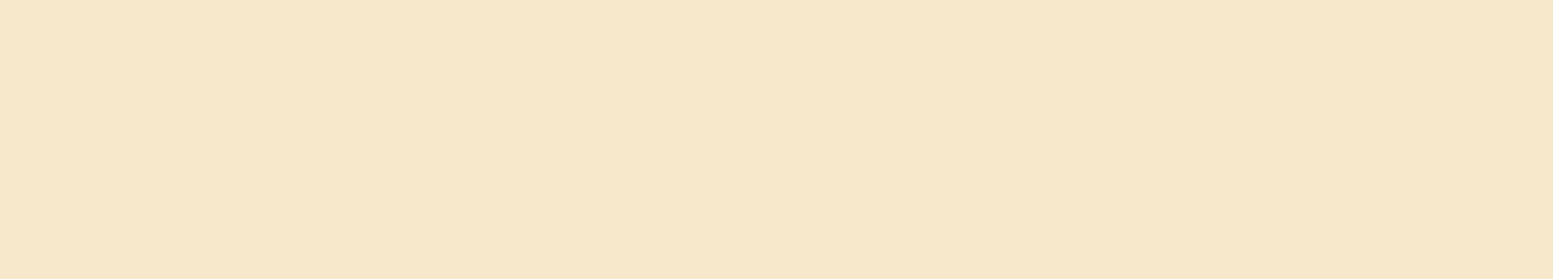
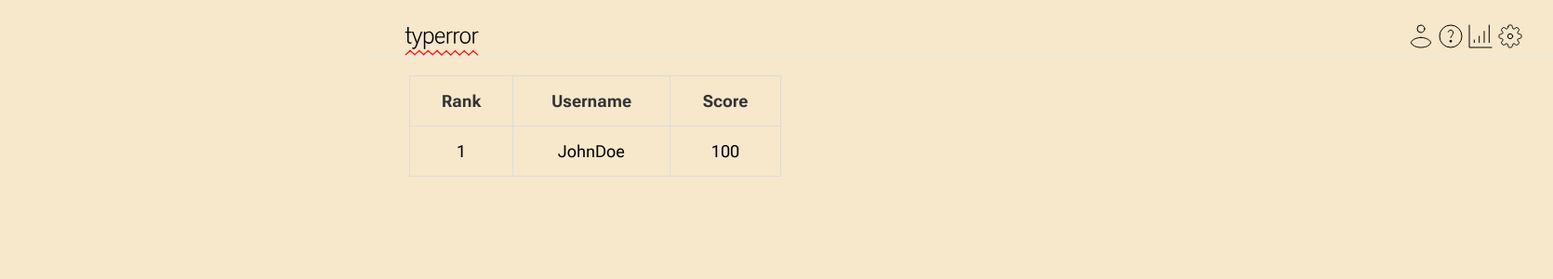
Before and after one commit to team-thunderdome/typerror, a React (Create React App) app in the folder client/: page /leaderboard in a window 1280 px wide. Before the commit this address had no page. Shown: the top 300 px of the page at 93% size, 1670 px wide, since content can reach past the window. Built offline with nearby package versions, Linux system fonts and the light colour scheme.

Commit message:
Add leaderboard (#6)
* Add basic leaderboard

* changes to .DS_Store file

* Style leaderboard changes

* Add dummy data

* Add json

* Leaderboard pulls json data

```diff
--- /dev/null
+++ b/client/public/leaderboardScores.json
@@ -0,0 +1,6 @@
+[
+  {
+    "username": "JohnDoe",
+    "score": 100
+  }
+]
--- a/client/src/App.js
+++ b/client/src/App.js
@@ -2,6 +2,9 @@ import { BrowserRouter as Router, Routes, Route } from "react-router-dom";
 import LandingPage from "./LandingPage.js";
 import GamingPage from "./GamingPage.js";
 import ResultsPage from "./ResultsPage.js";
+import LeaderBoard from "./Leaderboard.js";
+
+// we need to route in other pages
 
 function App() {
   return (
@@ -11,6 +14,7 @@ function App() {
           <Route path="/" element={<LandingPage />} />
           <Route path="/gamingpage" element={<GamingPage />} />
           <Route path="/results" element={<ResultsPage />} />
+          <Route path="/leaderboard" element={<LeaderBoard />} />
         </Routes>
       </Router>
     </div>
--- /dev/null
+++ b/client/src/Leaderboard.css
@@ -0,0 +1,31 @@
+.ldrTable {
+  width: 80%; /* Adjust the width to take up more space */
+  margin: 20px auto; /* Center the table horizontally */
+  font-size: 18px;
+  text-align: center;
+  border-collapse: collapse; /* Ensure borders are collapsed */
+}
+
+.ldrTable th,
+.ldrTable td {
+  border: 1px solid #ddd;
+  padding: 16px 20px; /* Increase padding for more spacing */
+}
+
+.ldrTable th {
+  background-color: q#f2f2f2;
+  color: #333;
+}
+
+.ldrTable tr:nth-child(even) {
+  background-color: #f9f9f9;
+}
+
+.ldrTable tr:hover {
+  background-color: #f1f1f1;
+}
+
+/* Container for the table */
+.ldrContainer {
+  width: 500px;
+}
--- /dev/null
+++ b/client/src/Leaderboard.js
@@ -0,0 +1,41 @@
+import React, { useEffect, useState } from "react";
+import "./Leaderboard.css";
+import Header from "./Header.js";
+
+const LeaderBoard = () => {
+  const [scores, setScores] = useState([]);
+
+  useEffect(() => {
+    // Fetch data from the JSON file
+    fetch("/leaderboardScores.json")
+      .then((response) => response.json())
+      .then((data) => setScores(data))
+      .catch((error) => console.error("Error fetching the scores:", error));
+  }, []);
+
+  return (
+    <div className="ldrContainer">
+      <Header />
+      <table className="ldrTable">
+        <thead>
+          <tr>
+            <th>Rank</th>
+            <th>Username</th>
+            <th>Score</th>
+          </tr>
+        </thead>
+        <tbody>
+          {scores.map((score, index) => (
+            <tr key={index}>
+              <td>{index + 1}</td>
+              <td>{score.username}</td>
+              <td>{score.score}</td>
+            </tr>
+          ))}
+        </tbody>
+      </table>
+    </div>
+  );
+};
+
+export default LeaderBoard;
```
Also changed, not shown: 1 other file (tests, documents, lock files or other folders).
